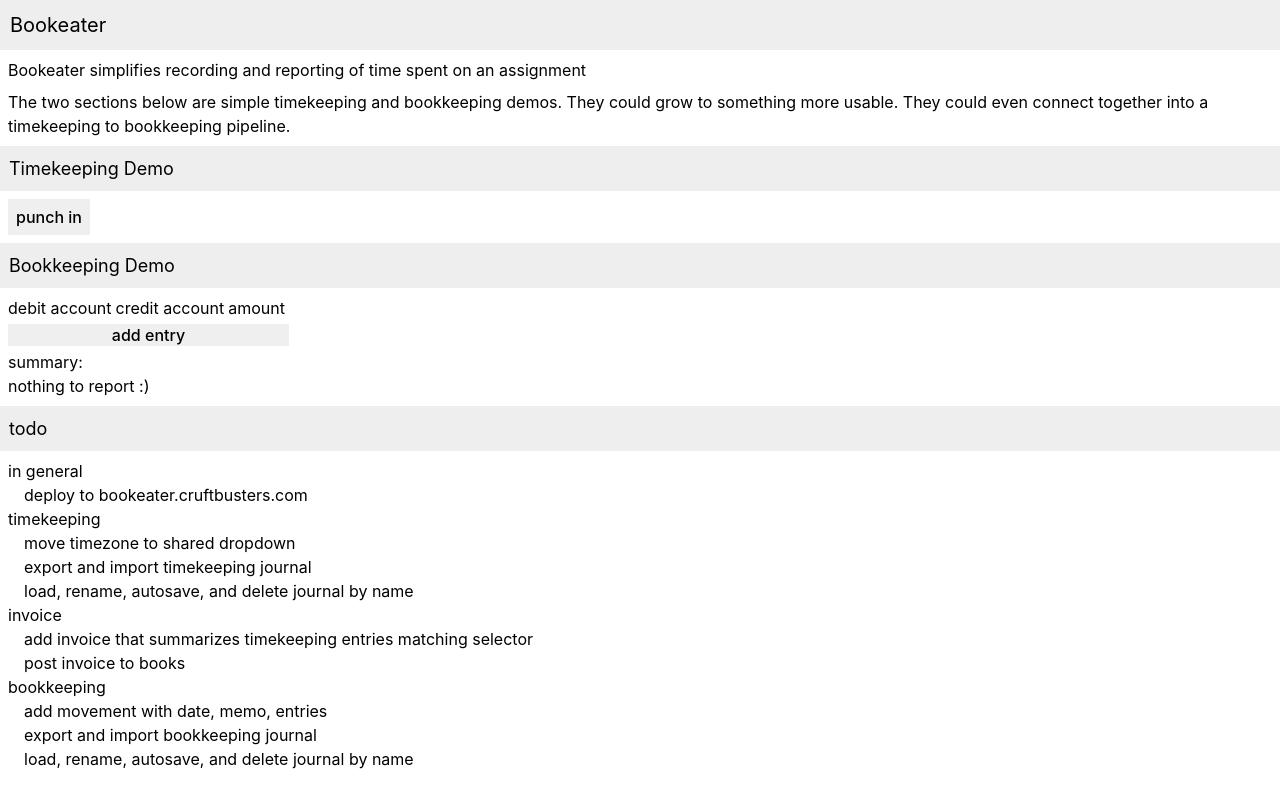
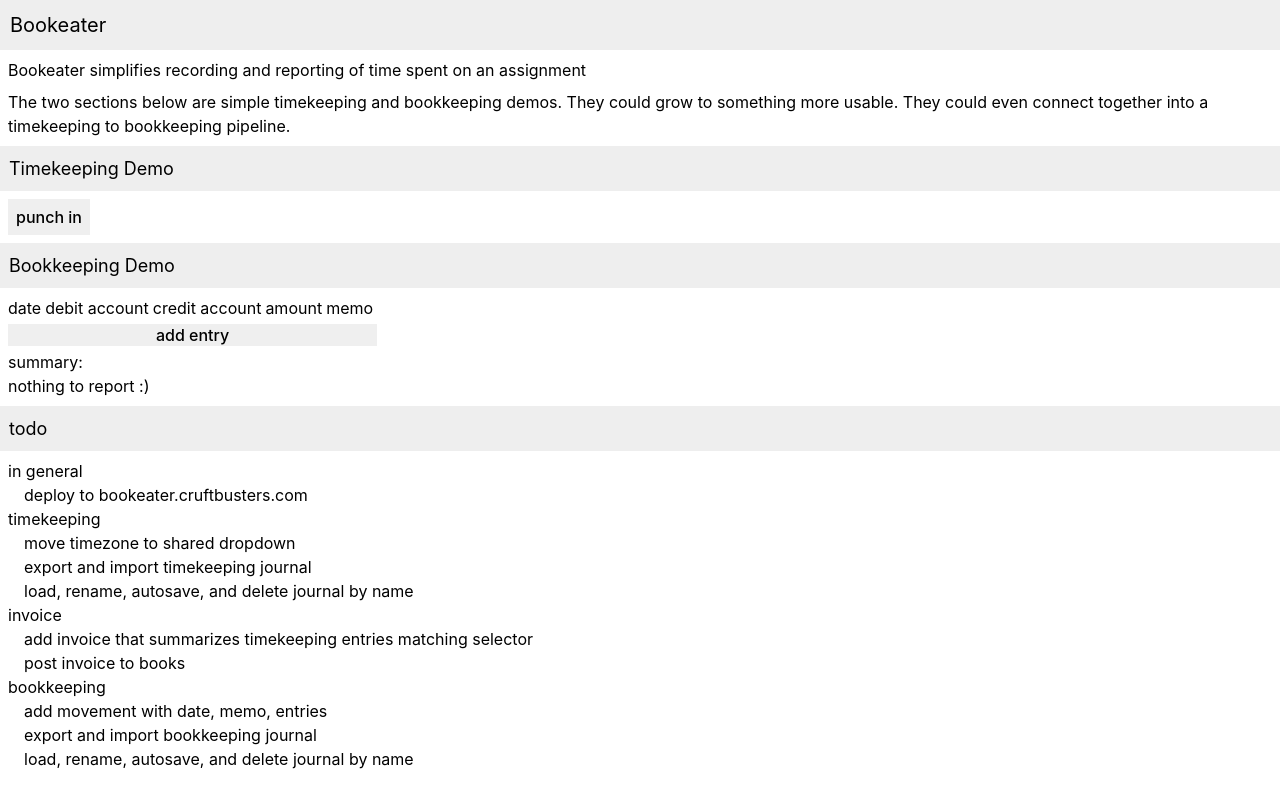
Before and after one commit to cruftbusters/bookeater, a React (Vite) app in the folder apps/webapp/: page / in a window 1280 px wide. Built offline with nearby package versions, Linux system fonts and the light colour scheme.

Commit message:
add date and memo

```diff
--- a/apps/webapp/src/BookkeepingDemo/index.module.scss
+++ b/apps/webapp/src/BookkeepingDemo/index.module.scss
@@ -1,6 +1,6 @@
 @import '../index.module.scss';
 
-$count: 4;
+$count: 6;
 
 .book_grid {
   display: inline-grid;
--- a/apps/webapp/src/BookkeepingDemo/index.tsx
+++ b/apps/webapp/src/BookkeepingDemo/index.tsx
@@ -18,9 +18,11 @@ export default function BookkeepingDemo() {
       <div className={cn(styles.gap_margin)}>
         <div className={cn(styles.book_grid)}>
           <div className={cn(styles.entry)}>
+            <span>date</span>
             <span>debit account</span>
             <span>credit account</span>
             <span>amount</span>
+            <span>memo</span>
           </div>
           {entries.map((entry) => (
             <div
@@ -28,6 +30,16 @@ export default function BookkeepingDemo() {
               key={entry.key}
               className={cn(styles.entry)}
             >
+              <input
+                aria-label="date"
+                value={entry.date}
+                onChange={(e) =>
+                  updateEntry(entry.key, (entry) => ({
+                    ...entry,
+                    date: e.target.value,
+                  }))
+                }
+              />
               <input
                 aria-label="debit account"
                 value={entry.debitAccount}
@@ -55,6 +67,16 @@ export default function BookkeepingDemo() {
                   updateEntry(entry.key, (entry) => ({
                     ...entry,
                     amount: credit,
+                  }))
+                }
+              />
+              <input
+                aria-label="memo"
+                value={entry.memo}
+                onChange={(e) =>
+                  updateEntry(entry.key, (entry) => ({
+                    ...entry,
+                    memo: e.target.value,
                   }))
                 }
               />
--- a/apps/webapp/src/BookkeepingDemo/types.ts
+++ b/apps/webapp/src/BookkeepingDemo/types.ts
@@ -3,7 +3,9 @@ export type Amount = number
 export interface Entry {
   key: string
   parentKey?: string
+  date: string
   debitAccount: string
   creditAccount: string
   amount: Amount
+  memo: string
 }
--- a/apps/webapp/src/BookkeepingDemo/useJournal.tsx
+++ b/apps/webapp/src/BookkeepingDemo/useJournal.tsx
@@ -118,8 +118,10 @@ export function useJournal() {
 function defaultEntry(): Entry {
   return {
     key: crypto.randomUUID(),
+    date: '',
     debitAccount: '',
     creditAccount: '',
     amount: 0,
+    memo: '',
   }
 }
```
Also changed, not shown: 1 other file (tests, documents, lock files or other folders).
